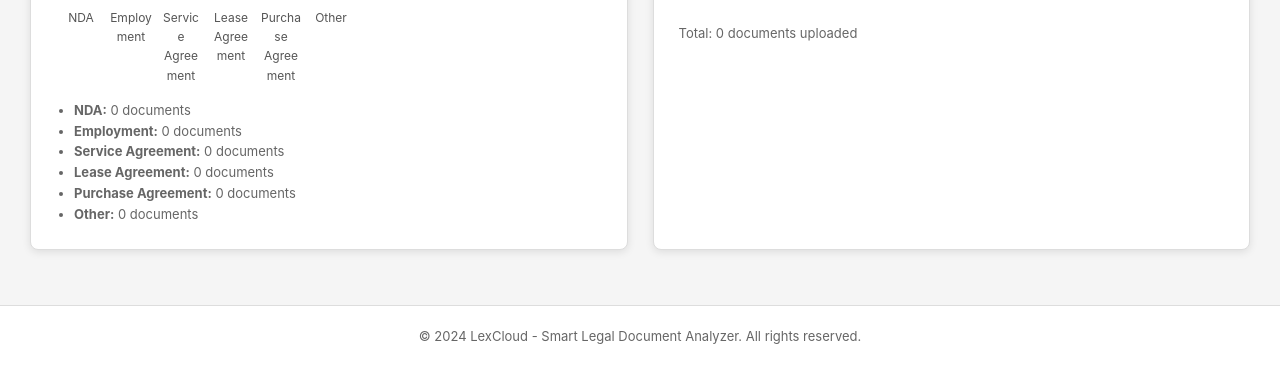
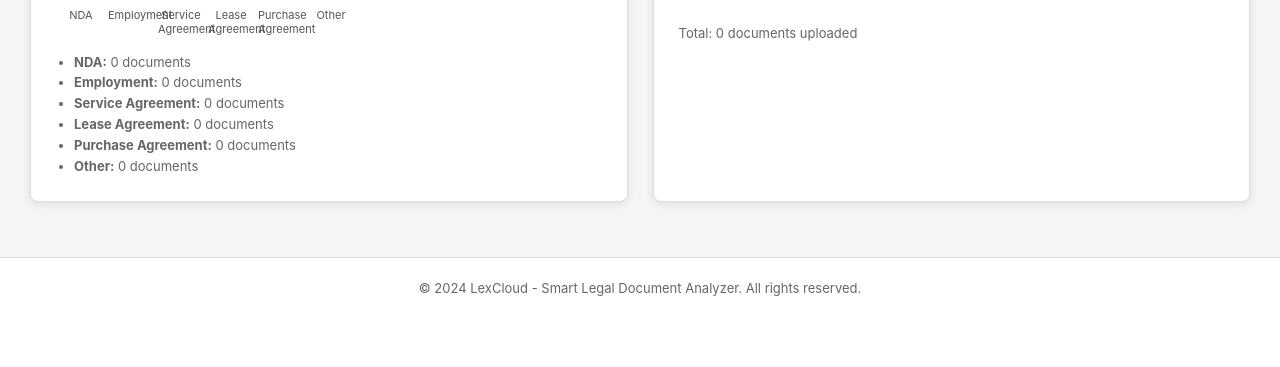
Before and after one commit to Thang40/lexcloud, a Flask app: page /analytics in a window 1280 px wide. Shown: the part 661-1028 px from the top of the page. After the commit the page ends 957 px from the top, so only its background shows below. Run offline with Flask 3, Linux system fonts and the light colour scheme; the visitor is signed in with stand-in values (Sample User, id 1); data that the repository does not hold is empty.

Commit message:
Stop chart labels breaking mid-word
word-wrap/overflow-wrap: break-word let the browser split words like
"Employment" and "Service" at any character to fit the narrow
6-column layout, producing "Employ-ment" and "Servic-e Agree-ment".
Switched to normal word breaking (wraps only at spaces) and shrank
the font slightly so more single words fit on one line.

```diff
--- a/static/css/style.css
+++ b/static/css/style.css
@@ -848,11 +848,12 @@ body {
 .chart-bar-label {
     flex: none;
     text-align: center;
-    font-size: 12px;
+    font-size: 11px;
+    line-height: 1.3;
     color: #555;
-    word-wrap: break-word;
-    overflow-wrap: break-word;
-    padding: 0 4px;
+    word-break: normal;
+    overflow-wrap: normal;
+    padding: 0 2px;
     box-sizing: border-box;
 }
 
```
